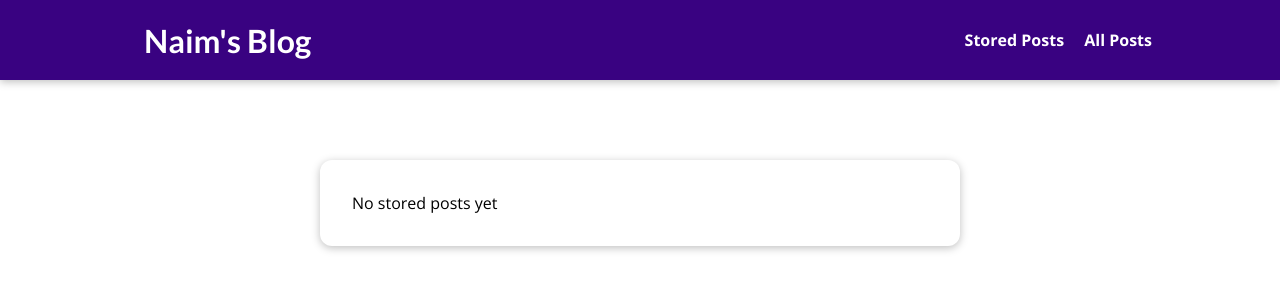
After one commit to ahadulhaquenaim/Blog_Site, a Django app: page /read-later in a window 1280 px wide. The commit adds this page. Shown: the top 300 px of the page. Run offline with Django 5.2, Linux system fonts and the light colour scheme.

Commit message:
feat:add read later feature for session

```diff
--- /dev/null
+++ b/blog/static/blog/stored-posts.css
@@ -0,0 +1,39 @@
+#main-navigation {
+    background-color: #390281;
+    box-shadow: 0 2px 8px rgba(0, 0, 0, 0.25);
+}
+
+#stored-posts {
+    width: 90%;
+    max-width: 40rem;
+    margin: 10rem auto 3rem auto;
+    background-color: white;
+    padding: 1rem;
+    border-radius: 12px;
+    box-shadow: 0 2px 8px rgba(0, 0, 0, 0.25);
+}
+
+#stored-posts ul {
+    list-style: none;
+    padding: 0;
+    margin: 0;
+}
+
+#stored-posts li {
+    margin: 1rem;
+}
+
+#stored-posts a {
+    display: block;
+    padding: 1rem;
+    width: 100%;
+    text-decoration: none;
+    border: 1px solid #ccc;
+    color: #2e2e2e;
+    font-weight: bold;
+}
+
+#stored-posts a:hover,
+#stored-posts a:active {
+    background-color: #adb8e6;
+}
--- /dev/null
+++ b/blog/templates/blog/stored-posts.html
@@ -0,0 +1,29 @@
+{% extends 'base.html' %}
+{% load static %}
+
+{% block title %}
+    My Stored Posts
+{% endblock %}
+
+{% block css_files %}
+    <link rel="stylesheet" href="{% static 'blog/stored-posts.css' %}">
+{% endblock %}
+
+
+{% block content %}
+
+    <section id="stored-posts">
+        <ul>
+            {% for post in posts %}
+                <li>
+                    <a href="{% url 'post-detail-page' post.slug %}">{{ post.title }}</a>
+                </li>
+            {% empty %}
+                <li>No stored posts yet</li>
+            {% endfor %}
+        </ul>
+
+    </section>
+
+
+{% endblock %}
--- a/blog/urls.py
+++ b/blog/urls.py
@@ -1,8 +1,9 @@
 from django.urls import path
-from blog.views import StartingPageView, AllPostsView, SinglePostView
+from blog.views import StartingPageView, AllPostsView, SinglePostView, ReadLaterView
 
 urlpatterns = [
     path("", StartingPageView.as_view(), name="starting-page"),  # This is the root
     path("posts", AllPostsView.as_view(), name='posts-page'),  # This is the posts page
-    path("post/<slug:slug>", SinglePostView.as_view(), name='post-detail-page')  # This is the posts page
+    path("post/<slug:slug>", SinglePostView.as_view(), name='post-detail-page'),  # This is the posts page
+    path("read-later", ReadLaterView.as_view(), name='read-later')
 ]
--- a/blog/views.py
+++ b/blog/views.py
@@ -37,6 +37,14 @@ class SinglePostView(View):
     model = Post
     template_name = "blog/post-detail.html"
 
+    def is_stored_post(self, request, post_id):
+        stored_posts = request.session.get('stored_posts')
+        if stored_posts is not None:
+            is_saved_for_later = post_id in stored_posts
+        else:
+            is_saved_for_later = False
+        return is_saved_for_later
+
     def get(self, request, slug):
         post = Post.objects.get(slug=slug)
         context = {
@@ -44,6 +52,7 @@ class SinglePostView(View):
             'post_tags': post.tags.all(),
             'comment_form': CommentForm(),
             'comments': post.comments.all().order_by('-id'),
+            'is_saved_for_later': self.is_stored_post(request, post.id),
         }
         return render(request, self.template_name, context)
 
@@ -62,5 +71,37 @@ class SinglePostView(View):
             'post_tags': post.tags.all(),
             'comment_form': comment_form,
             'comments': post.comments.all().order_by('-id'),
+            'is_saved_for_later': self.is_stored_post(request, post.id),
+
         }
         return render(request, self.template_name, context)
+
+
+class ReadLaterView(View):
+
+    def get(self, request):
+        stored_posts = request.session.get('stored_posts')
+        context = {}
+        if stored_posts is None or len(stored_posts) == 0:
+            stored_posts = []
+            context['has_posts'] = False
+
+        posts = Post.objects.filter(id__in=stored_posts)
+        context['posts'] = posts
+        context['has_posts'] = True
+        return render(request, 'blog/stored-posts.html', context)
+
+    def post(self, request):
+        stored_posts = request.session.get('stored_posts')
+        if stored_posts is None:
+            stored_posts = []
+
+        post_id = int(request.POST['post_id'])
+        if post_id not in stored_posts:
+            stored_posts.append(post_id)
+        else:
+            stored_posts.remove(post_id)
+
+        request.session['stored_posts'] = stored_posts
+
+        return HttpResponseRedirect("/")
--- a/static/app.css
+++ b/static/app.css
@@ -35,6 +35,7 @@ h3 {
     text-decoration: none;
     color: white;
     font-weight: bold;
+    margin-left: 1rem;
 }
 
 #main-navigation a:hover,
--- a/templates/base.html
+++ b/templates/base.html
@@ -12,7 +12,9 @@
 <header id="main-navigation">
     <h1><a href="{% url 'starting-page' %}">Naim's Blog</a></h1>
     <nav>
+        <a href="{% url 'read-later' %}">Stored Posts</a>
         <a href="{% url 'posts-page' %}">All Posts</a>
+
     </nav>
 </header>
 {% block content %}{% endblock %}
```
Also changed, not shown: blog/static/blog/post-detail.css (+20 -0 lines), blog/templates/blog/post-detail.html (+13 -0 lines). Lines whose indentation alone changed are shown as unchanged.
